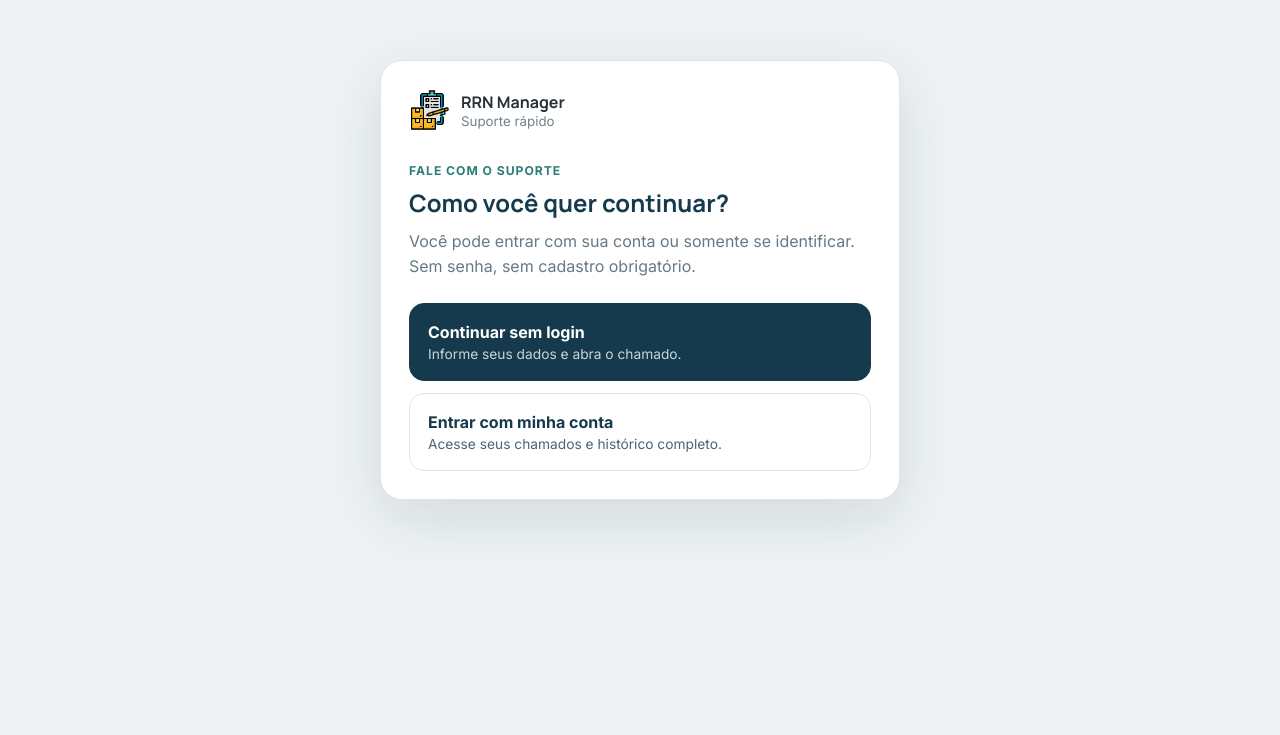
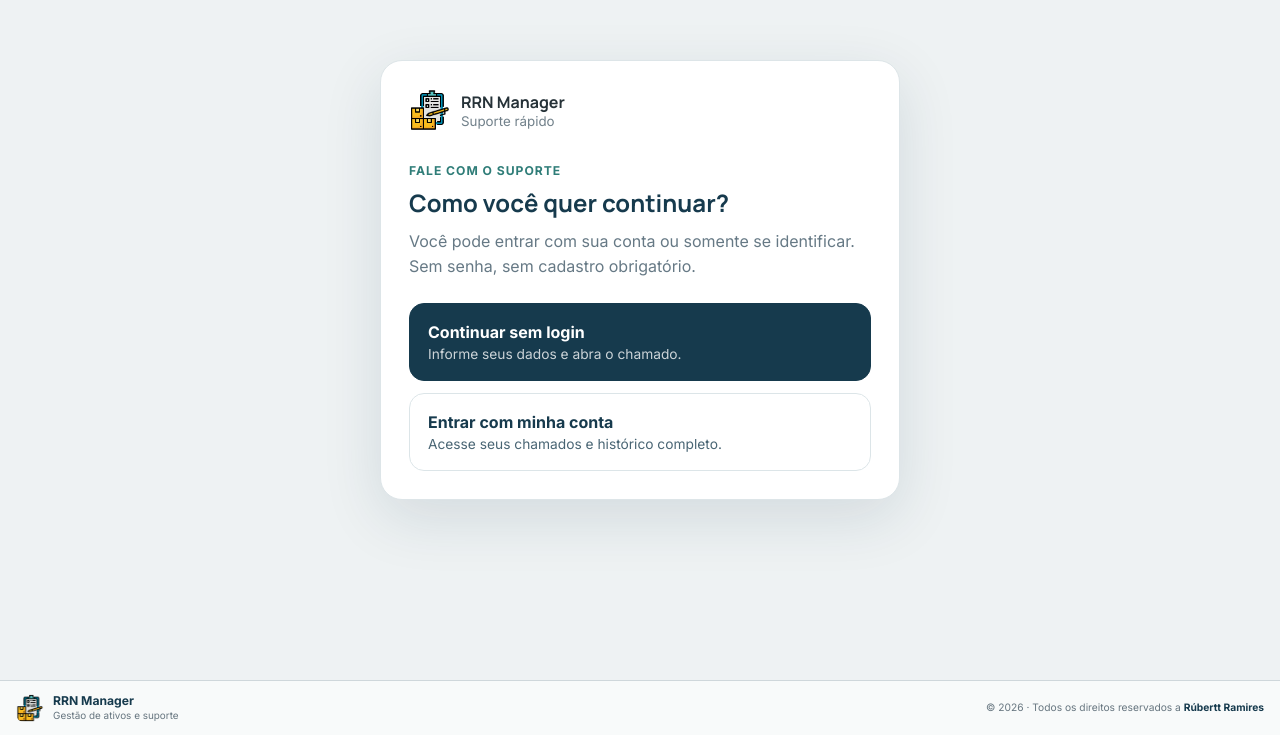
Before and after one commit to Rubertt12/Sistema-de-Inventario, a website: page suporte-rapido.html in a window 1280 px wide. Shown: the part 120-855 px from the top of the page. Before the commit the page ends 800 px from the top, so only its background shows below. Drawn offline with nearby package versions, Linux system fonts and the light colour scheme; no server answers.

Commit message:
style: add compact footer to quick support

```diff
--- a/suporte-rapido.html
+++ b/suporte-rapido.html
@@ -11,6 +11,7 @@
   <link rel="stylesheet" href="/style/support-quick.css?v=20260814-3" />
   <link rel="stylesheet" href="/style/support-quick-controls.css?v=20260814-3" />
   <link rel="stylesheet" href="/style/support-bot-runtime.css?v=20260814-3" />
+  <link rel="stylesheet" href="/style/footer-v2.css" />
   <link rel="icon" href="/img/icon-png.png" type="image/png" />
 </head>
 <body class="quick-body">
@@ -76,5 +77,6 @@
   <script src="/js/support-quick.js?v=20260814-3"></script>
   <script src="/js/support-bot-runtime.js?v=20260814-3"></script>
   <script src="/js/support-quick-controls.js?v=20260814-3"></script>
+  <script src="/js/footer-v2.js"></script>
 </body>
 </html>
```
